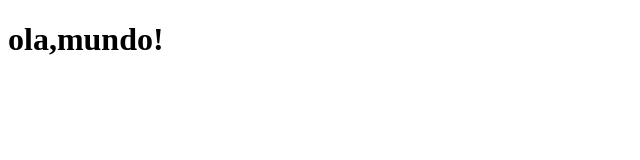
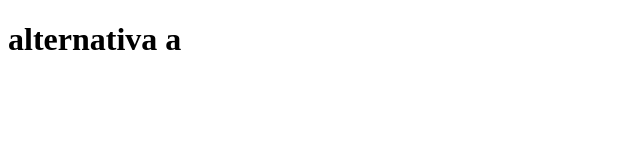
Before and after one commit to jessymanu/git-aula01, a plain HTML site: page index.html in a window 1280 px wide. Shown: the full height of the page, 0-640 px from the left. Drawn offline with Linux system fonts and the light colour scheme.

Commit message:
uma nova versão

```diff
--- a/index.html
+++ b/index.html
@@ -6,6 +6,6 @@
     <title>git-aula 01</title>
 </head>
 <body>
-    <h1>ola,mundo!</h1>
+    <h1>alternativa a</h1>
 </body>
 </html>
```
